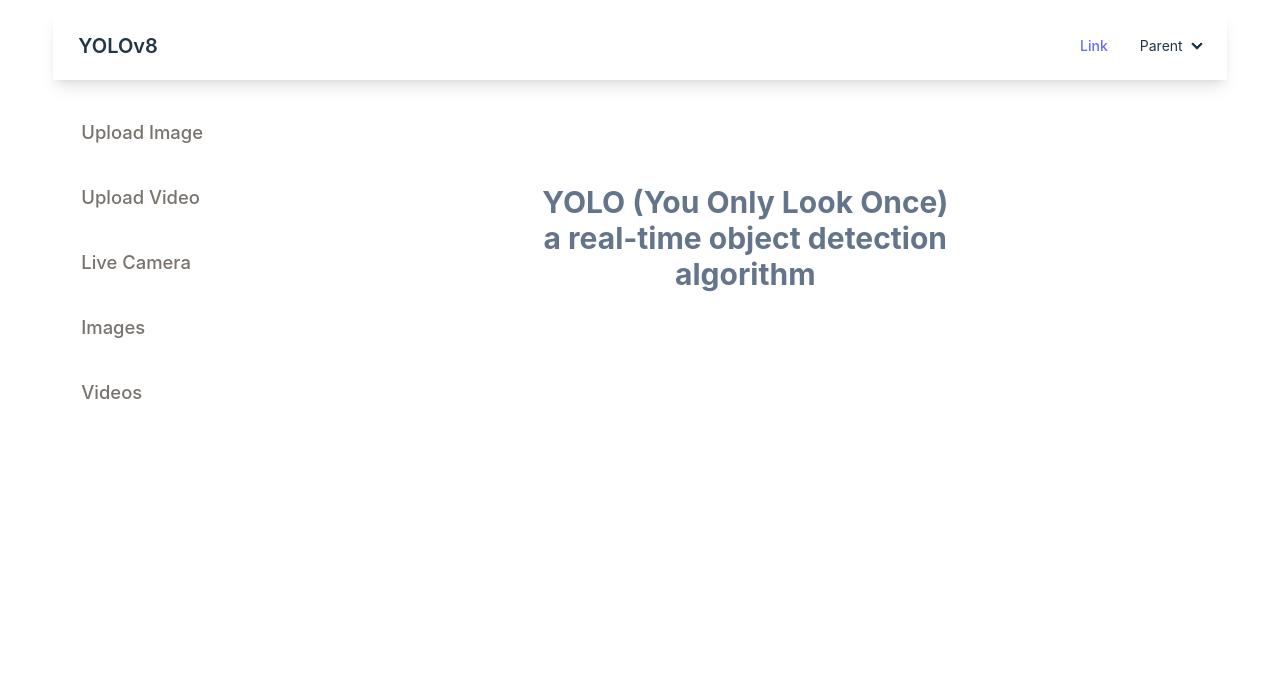
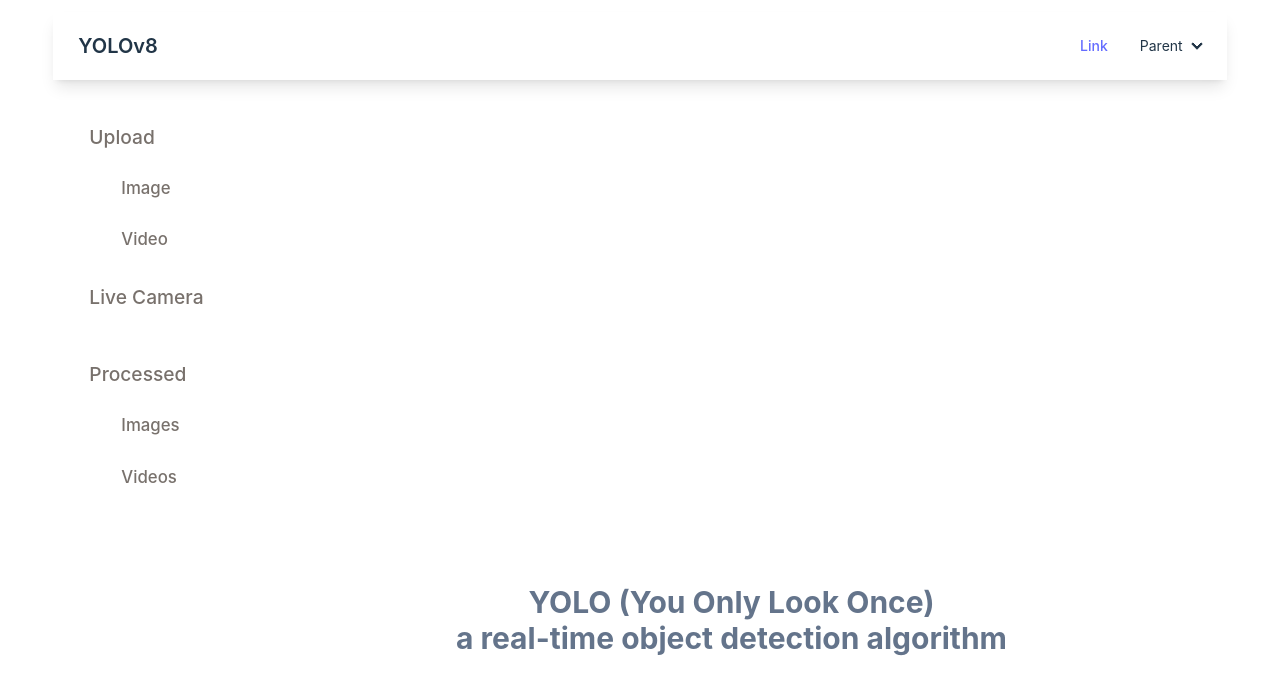
Before and after one commit to hzhec/GA-Capstone, a React (Vite) app in the folder frontend/: page / in a window 1280 px wide. Shown: the top 694 px of the page. Built offline with nearby package versions, Linux system fonts and the light colour scheme.

Commit message:
update: refactor code and change css style

```diff
--- a/frontend/src/components/MainContent.jsx
+++ b/frontend/src/components/MainContent.jsx
@@ -1,8 +1,8 @@
 const MainContent = () => {
 	return (
-		<div className="flex flex-wrap ml-4 w-full">
-			<div className="w-full max-w-full sm:w-1/2 mx-auto text-center">
-				<div className="text-3xl font-bold text-slate-500 py-1 my-20">
+		<div className="flex ml-4 w-full justify-items-center">
+			<div className="flex flex-col justify-center w-full text-center ">
+				<div className="text-3xl font-bold text-slate-500 py-1 my-10 ">
 					YOLO (You Only Look Once) <br />a real-time object detection algorithm
 				</div>
 			</div>
--- a/frontend/src/components/ProcessedImages.jsx
+++ b/frontend/src/components/ProcessedImages.jsx
@@ -87,9 +87,9 @@
 
 	return (
 		<div className="flex flex-col w-full">
-			<div className="flex justify-between mt-7 mb-2 mx-8">
+			<div className="flex justify-between mt-7 mb-4 mx-8">
 				<div className="flex items-center justify-center">
-					<h1 className="text-xl mr-5">
+					<h1 className="text-2xl mr-5">
 						Processed Images {allImages && `(${allImages.length})`}
 					</h1>
 					{!refresh ? (
--- a/frontend/src/components/ProcessedVideos.jsx
+++ b/frontend/src/components/ProcessedVideos.jsx
@@ -86,9 +86,9 @@
 
 	return (
 		<div className="flex flex-col w-full">
-			<div className="flex justify-between mt-7 mb-2 mx-8">
+			<div className="flex justify-between mt-7 mb-4 mx-8">
 				<div className="flex items-center justify-center">
-					<h1 className="text-xl mr-5">
+					<h1 className="text-2xl mr-5">
 						Processed Videos {allVideos && `(${allVideos.length})`}
 					</h1>
 					{!refresh ? (
--- a/frontend/src/components/Sidebar.jsx
+++ b/frontend/src/components/Sidebar.jsx
@@ -2,46 +2,58 @@
 
 const Sidebar = () => {
 	return (
-		<div className="bg-white relative pl-3 overflow-y-scroll w-1/5">
-			<div className="flex flex-col w-full font-medium">
+		<div className="bg-white relative pl-3 overflow-y-scroll w-1/6 h-[65rem]">
+			<div className="menu flex flex-col w-full font-medium">
+				<details open>
+					<summary className="select-none flex items-center px-4 py-[.775rem] cursor-pointer my-[.4rem] rounded-[.95rem]">
+						<div className="flex items-center flex-grow text-[1.2rem] dark:text-neutral-400/75 text-stone-500 hover:text-dark">
+							Upload
+						</div>
+					</summary>
 					<div>
-					<span className="select-none flex items-center px-4 py-[.775rem] cursor-pointer my-[.4rem] rounded-[.95rem]">
+						<span className="select-none flex items-center px-12 py-[.775rem] cursor-pointer my-[.4rem] rounded-[.95rem]">
 							<Link
 								to="/upload-image"
-							className="flex items-center flex-grow text-[1.15rem] dark:text-neutral-400/75 text-stone-500 hover:text-dark"
+								className="flex items-center flex-grow text-[1.05rem] dark:text-neutral-400/75 text-stone-500 hover:text-dark"
 							>
-							Upload Image
+								Image
 							</Link>
 						</span>
 					</div>
 
 					<div>
-					<span className="select-none flex items-center px-4 py-[.775rem] cursor-pointer my-[.4rem] rounded-[.95rem]">
+						<span className="select-none flex items-center px-12 py-[.775rem] cursor-pointer my-[.4rem] rounded-[.95rem]">
 							<a
 								href="/upload-video"
-							className="flex items-center flex-grow text-[1.15rem] dark:text-neutral-400/75 text-stone-500 hover:text-dark"
+								className="flex items-center flex-grow text-[1.05rem] dark:text-neutral-400/75 text-stone-500 hover:text-dark"
 							>
-							Upload Video
+								Video
 							</a>
 						</span>
 					</div>
-
+				</details>
 				<div>
 					<span className="select-none flex items-center px-4 py-[.775rem] cursor-pointer my-[.4rem] rounded-[.95rem]">
 						<a
 							href="/live-camera"
-							className="flex items-center flex-grow text-[1.15rem] dark:text-neutral-400/75 text-stone-500 hover:text-dark"
+							className="flex items-center flex-grow text-[1.2rem] dark:text-neutral-400/75 text-stone-500 hover:text-dark"
 						>
 							Live Camera
 						</a>
 					</span>
 				</div>
 
+				<details open>
+					<summary className="select-none flex items-center px-4 py-[.775rem] cursor-pointer my-[.4rem] rounded-[.95rem]">
+						<div className="flex items-center flex-grow text-[1.2rem] dark:text-neutral-400/75 text-stone-500 hover:text-dark">
+							Processed
+						</div>
+					</summary>
 					<div>
-					<span className="select-none flex items-center px-4 py-[.775rem] cursor-pointer my-[.4rem] rounded-[.95rem]">
+						<span className="select-none flex items-center px-12 py-[.775rem] cursor-pointer my-[.4rem] rounded-[.95rem]">
 							<Link
 								to="/processed-images"
-							className="flex items-center flex-grow text-[1.15rem] dark:text-neutral-400/75 text-stone-500 hover:text-dark"
+								className="flex items-center flex-grow text-[1.05rem] dark:text-neutral-400/75 text-stone-500 hover:text-dark"
 							>
 								Images
 							</Link>
@@ -49,15 +61,16 @@
 					</div>
 
 					<div>
-					<span className="select-none flex items-center px-4 py-[.775rem] cursor-pointer my-[.4rem] rounded-[.95rem]">
+						<span className="select-none flex items-center px-12 py-[.775rem] cursor-pointer my-[.4rem] rounded-[.95rem]">
 							<Link
 								to="/processed-videos"
-							className="flex items-center flex-grow text-[1.15rem] dark:text-neutral-400/75 text-stone-500 hover:text-dark"
+								className="flex items-center flex-grow text-[1.05rem] dark:text-neutral-400/75 text-stone-500 hover:text-dark"
 							>
 								Videos
 							</Link>
 						</span>
 					</div>
+				</details>
 			</div>
 		</div>
 	);
--- a/frontend/src/components/forms/UploadImageForm.jsx
+++ b/frontend/src/components/forms/UploadImageForm.jsx
@@ -81,7 +81,7 @@
 
 	return (
 		<div className="flex justify-center w-full">
-			<div className="flex flex-col justify-center w-full px-10">
+			<div className="flex flex-col w-full justify-self-start mt-5">
 				<h1 className="text-3xl font-bold text-center my-4">Upload Image</h1>
 				<input
 					type="file"
--- a/frontend/src/components/forms/UploadVideoForm.jsx
+++ b/frontend/src/components/forms/UploadVideoForm.jsx
@@ -26,7 +26,7 @@
 
 	return (
 		<div className="flex justify-center w-full">
-			<div className="flex flex-col justify-center w-full px-10">
+			<div className="flex flex-col w-full justify-self-start mt-5">
 				<h1 className="text-3xl font-bold text-center my-4">Upload Video</h1>
 				<input
 					type="file"
@@ -38,7 +38,7 @@
 				<div className="flex justify-center w-full">
 					{isProcessing && (
 						<div
-							className="bg-neutral-focus w-[200px] rounded-lg text-white font-bold duration-[500ms,800ms] my-10"
+							className="bg-neutral-focus w-[200px] rounded-lg text-white font-bold duration-[500ms,800ms] my-20"
 							disabled
 						>
 							<div className="flex items-center justify-center m-[10px]">
@@ -52,6 +52,7 @@
 							autoPlay
 							controls
 							width="840"
+							className="my-10"
 							src={`https://zzarsocediotoipqufrv.supabase.co/storage/v1/object/public/video-bucket/${uuid}.mp4`}
 						/>
 					)}
```
Also changed, not shown: frontend/src/components/forms/LiveCamForm.jsx (+30 -3 lines). Lines whose indentation alone changed are shown as unchanged.
